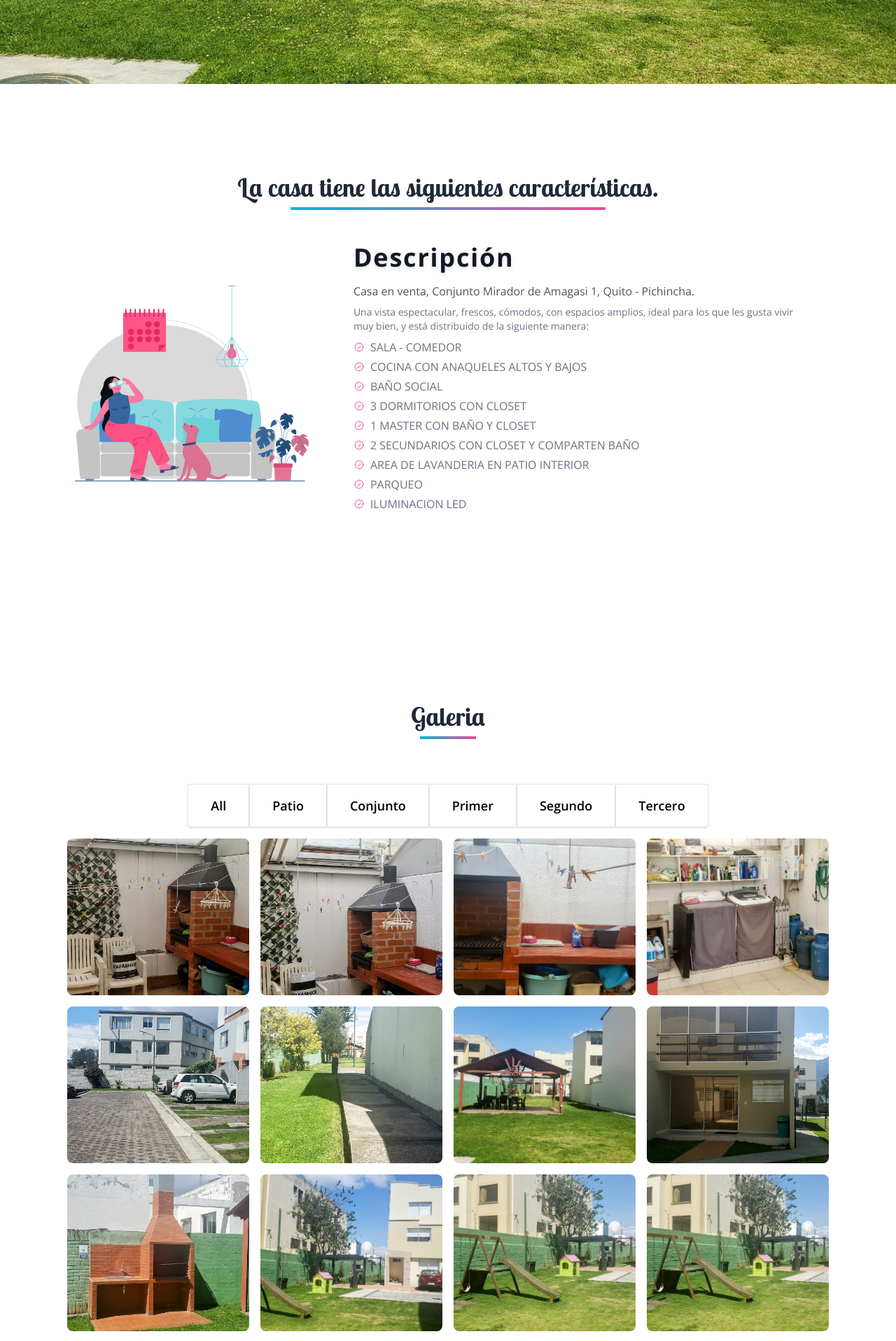
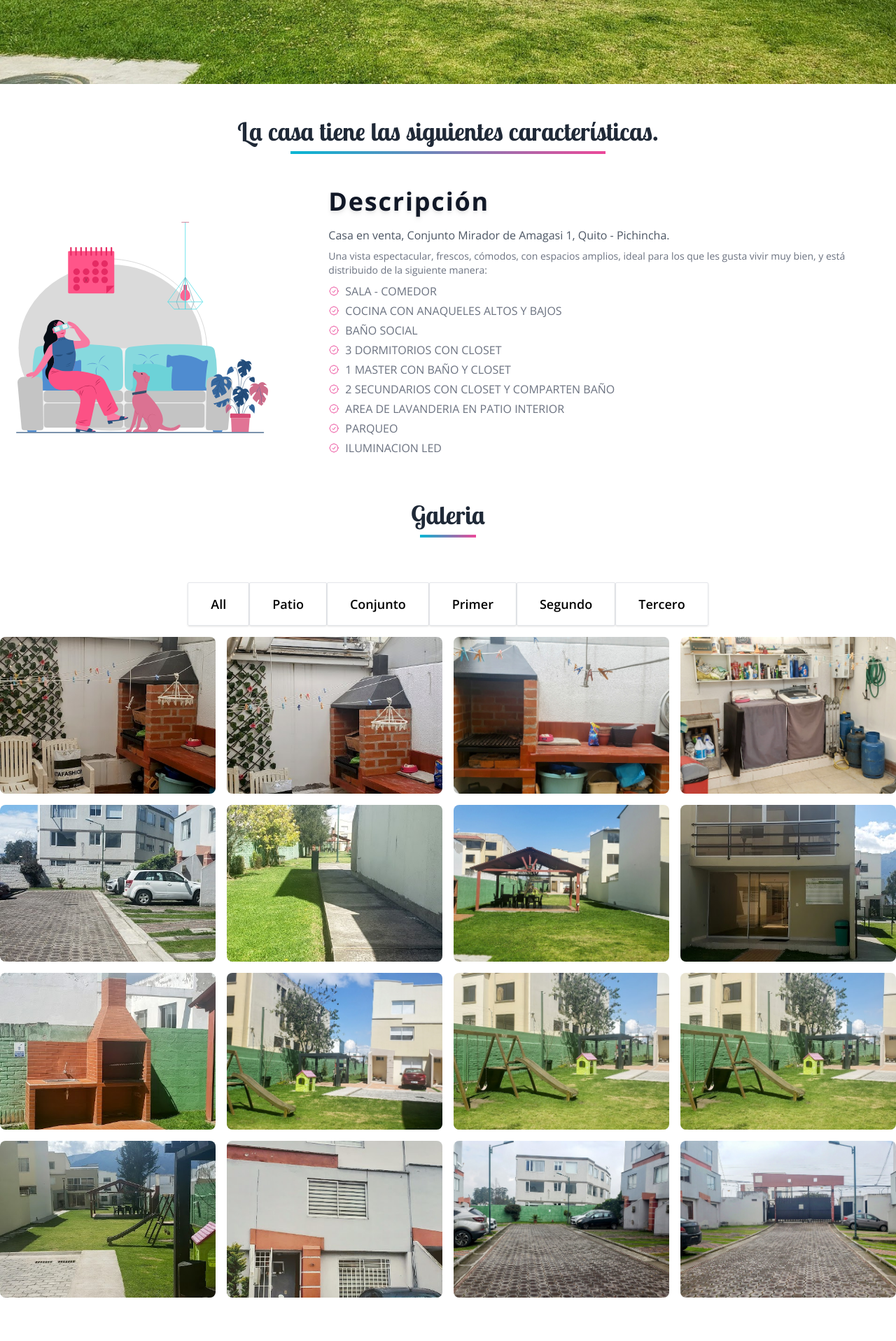
Before and after one commit to Santyluito/WebSiteHome, a React (Vite) app: page / in a window 1280 px wide. Shown: the part 680-2596 px from the top of the page at 70% size. Built offline with nearby package versions, Linux system fonts and the light colour scheme.

Commit message:
ciertas modificacion en el css

```diff
--- a/src/components/Feactures2.jsx
+++ b/src/components/Feactures2.jsx
@@ -21,7 +21,7 @@ const SvgIcon = () => {
 
 export const Feactures2 = () => {
   return (
-    <section id="feactures" className="container md:w-10/12 mx-auto pt-20 h-screen">
+    <section id="feactures" className="contents md:w-10/12 mx-auto pt-20 h-screen">
       <HeadersComponents title="La casa tiene las siguientes características." />
 
       <div className="grid md:grid-cols-3 gap-8 place-items-center">
--- a/src/components/Gallery3.jsx
+++ b/src/components/Gallery3.jsx
@@ -25,7 +25,7 @@ export const Gallery3 = () => {
   }, []);
 
   return (
-    <section id="gallery" className="container mx-auto px-5 py-2 mt-7 lg:px-24">
+    <section id="gallery" className="contents h-full mx-auto px-5 py-2 mt-24  lg:px-24">
       <HeadersComponents title="Galeria" />
       <div className="flex">
         <ul className="flex my-4 mx-auto">
@@ -54,7 +54,7 @@ export const Gallery3 = () => {
         {data.slice(0, 16).map((item) => (
           <div className="w-full" key={item.id}>
             <img
-              className="w-full h-56 object-cover rounded-lg scale-75 translate-x-2 skew-y-2 md:transform-none filter hover:contrast-125 cursor-pointer"
+              className="w-full h-56 object-cover rounded-none md:rounded-lg scale-100 skew-y-2 md:transform-none filter hover:contrast-125 cursor-pointer"
               onClick={() => handleClick(item.id)}
               src={item.image}
               alt={item.title}
```
